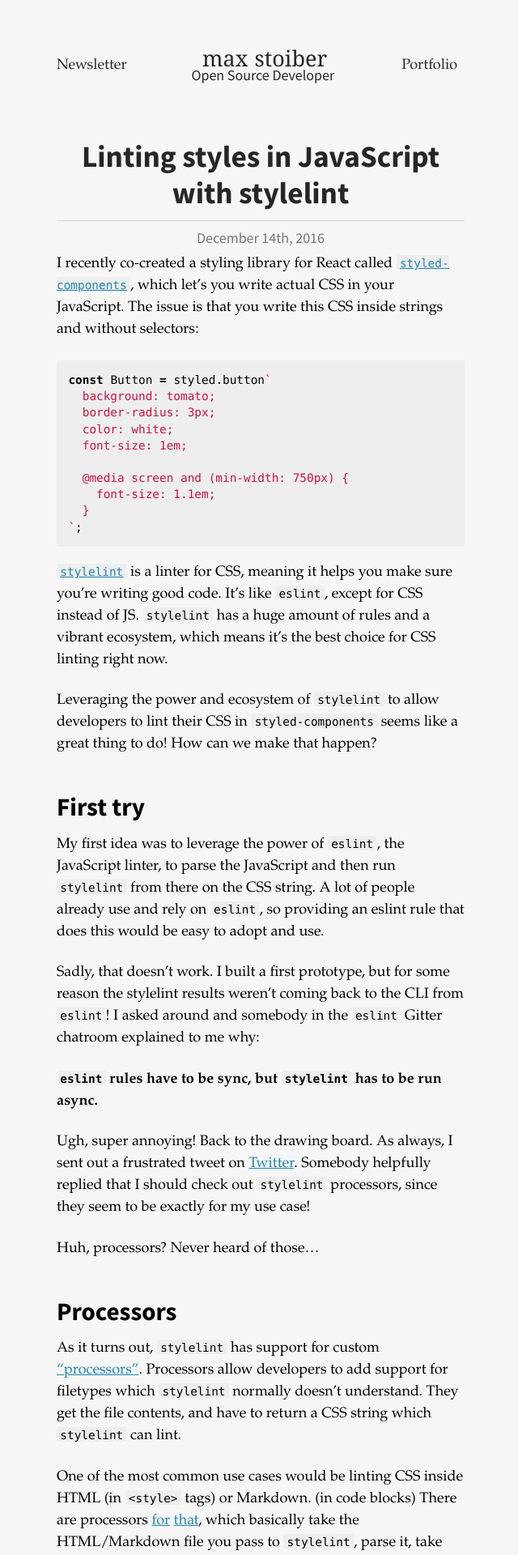
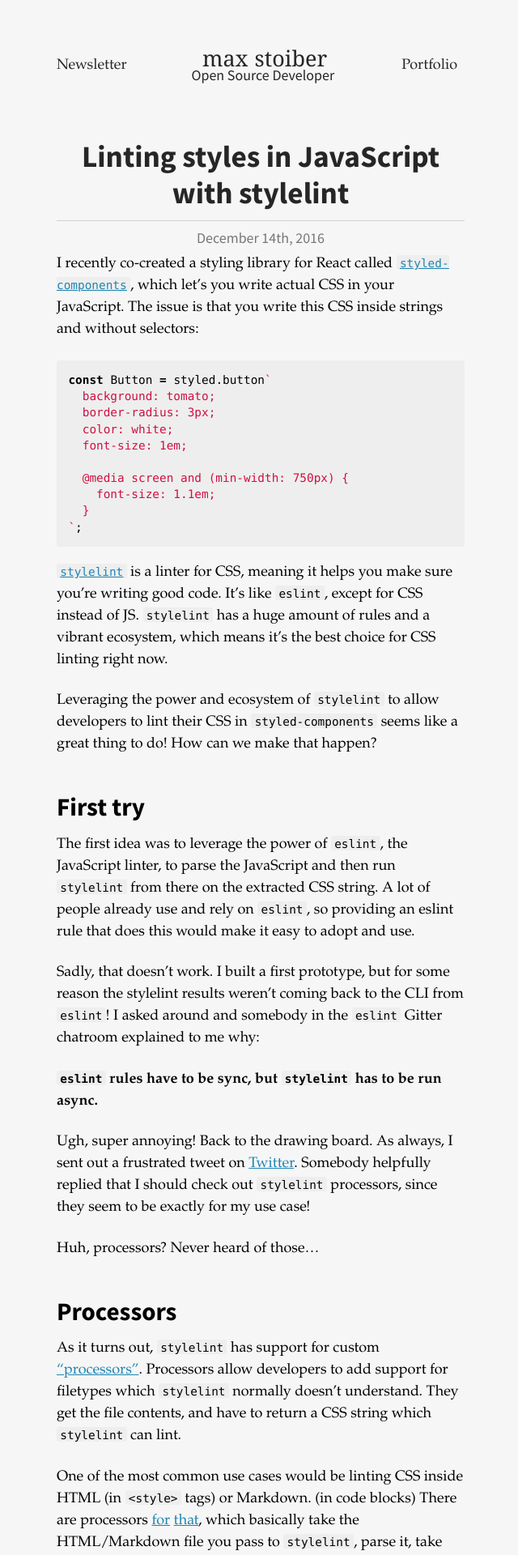
Before and after one commit to mxstbr/mxstbr.github.io, a Jekyll site: the page built from _posts/2016-12-14-linting-styles-in-js-with-stylelint.md, in a window 1280 px wide. Shown: the top 1920 px of the page at 81% size, without its empty margins (318-958 px from the left). Built offline with Jekyll 4.4.1, drawn with Linux system fonts in a browser that asks for light colours.

Commit message:
Update stylelint post

```diff
--- a/_posts/2016-12-14-linting-styles-in-js-with-stylelint.md
+++ b/_posts/2016-12-14-linting-styles-in-js-with-stylelint.md
@@ -26,7 +26,7 @@ Leveraging the power and ecosystem of `stylelint` to allow developers to lint th
 
 ## First try
 
-My first idea was to leverage the power of `eslint`, the JavaScript linter, to parse the JavaScript and then run `stylelint` from there on the CSS string. A lot of people already use and rely on `eslint`, so providing an eslint rule that does this would be easy to adopt and use.
+The first idea was to leverage the power of `eslint`, the JavaScript linter, to parse the JavaScript and then run `stylelint` from there on the extracted CSS string. A lot of people already use and rely on `eslint`, so providing an eslint rule that does this would make it easy to adopt and use.
 
 Sadly, that doesn't work. I built a first prototype, but for some reason the stylelint results weren't coming back to the CLI from `eslint`! I asked around and somebody in the `eslint` Gitter chatroom explained to me why:
 
```
